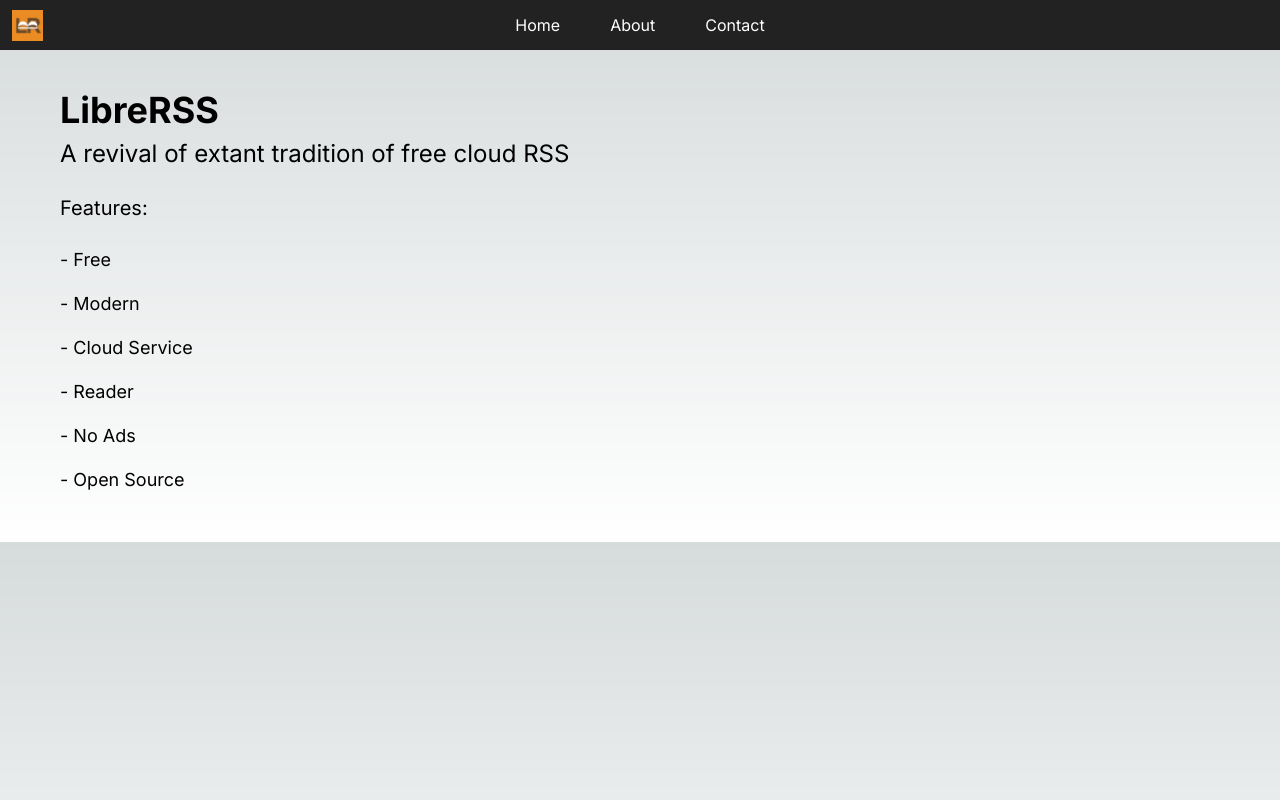
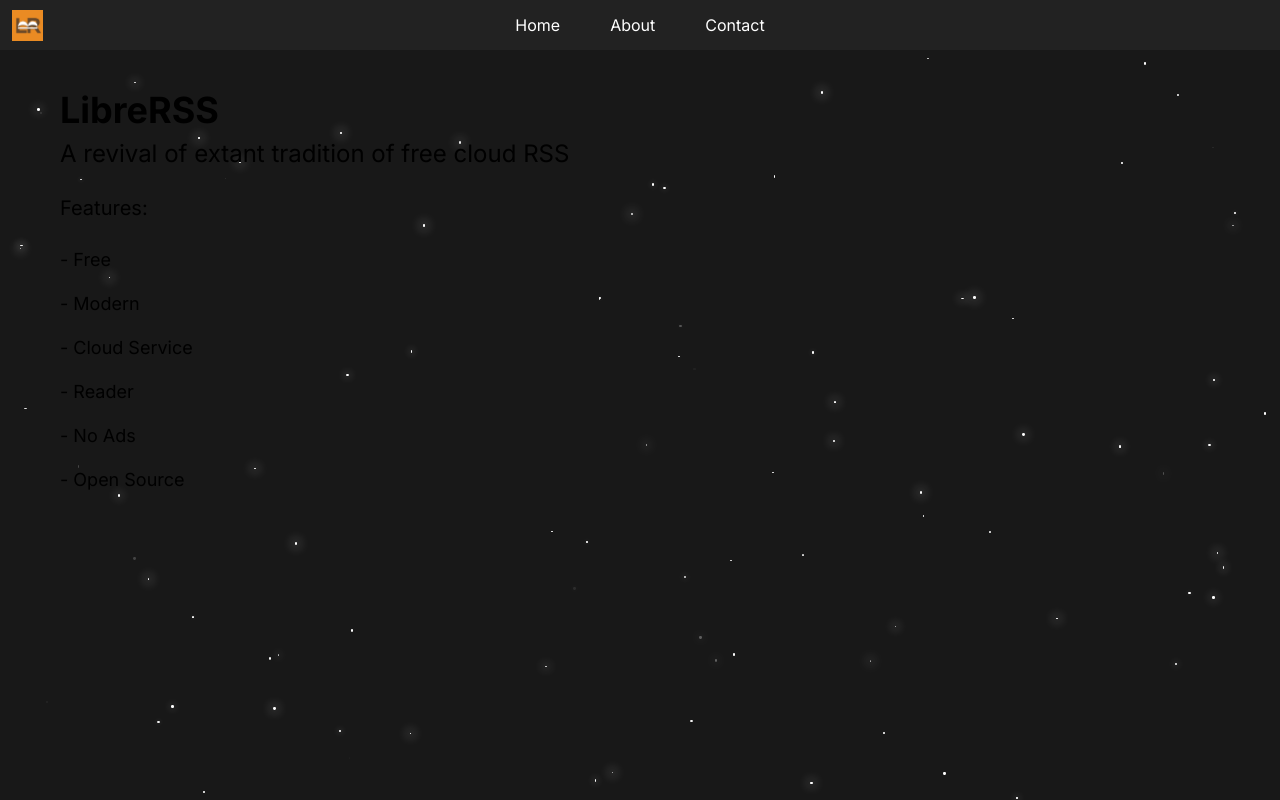
Before and after one commit to evanschoffstall/Librerss, a Next.js app: page / in a window 1280 px wide. Built offline with nearby package versions, Linux system fonts and the light colour scheme.

Commit message:
Space background

```diff
--- /dev/null
+++ b/app/components/Space/Space.css
@@ -0,0 +1,38 @@
+.space {
+  position: absolute;
+  width: 100vw;
+  height: 100vh;
+  background: #181818;
+  overflow: hidden;
+  z-index: -1;
+}
+
+.star {
+  position: absolute;
+  background: white;
+  border-radius: 50%;
+}
+
+@keyframes twinkle {
+  0% {
+    opacity: 0;
+  }
+  50% {
+    opacity: 1;
+  }
+  100% {
+    opacity: 0;
+  }
+}
+
+@keyframes glow {
+  0% {
+    box-shadow: 0 0 0px 0px rgba(255, 255, 255, 0);
+  }
+  50% {
+    box-shadow: 0 0 10px 5px rgba(255, 255, 255, 0.1);
+  }
+  100% {
+    box-shadow: 0 0 0px 0px rgba(255, 255, 255, 0);
+  }
+}
--- /dev/null
+++ b/app/components/Space/Space.tsx
@@ -0,0 +1,41 @@
+import React, { useMemo } from "react";
+import "./Space.css";
+
+const MAX_PERCENTAGE = 100;
+const MAX_STAR_SIZE = 3;
+const MAX_GLOW_TIME = 10;
+const MAX_TWINKLE_TIME = 15;
+
+const getRandomNumber = (max: number, min: number = 0) =>
+  Math.random() * (max - min) + min;
+
+const generateStarStyle = () => {
+  const shouldTwinkle = Math.random() < 0.5;
+  const animation = shouldTwinkle
+    ? `glow ${getRandomNumber(MAX_GLOW_TIME, 1)}s infinite alternate-reverse,
+         twinkle ${getRandomNumber(MAX_TWINKLE_TIME, 4)}s infinite`
+    : `glow ${getRandomNumber(MAX_GLOW_TIME, 1)}s infinite alternate-reverse`;
+
+  return {
+    height: `${getRandomNumber(MAX_STAR_SIZE, 1)}px`,
+    width: `${getRandomNumber(MAX_STAR_SIZE, 1)}px`,
+    top: `${getRandomNumber(MAX_PERCENTAGE)}vh`,
+    left: `${getRandomNumber(MAX_PERCENTAGE)}vw`,
+    animation,
+  };
+};
+
+const Star = React.memo(() => {
+  const style = generateStarStyle();
+  return <div className={`star`} style={style} />;
+});
+
+const Space: React.FC = () => {
+  const stars = useMemo(
+    () => Array.from({ length: 100 }, (_, i) => <Star key={i} />),
+    []
+  );
+  return <div className="space">{stars}</div>;
+};
+
+export default Space;
--- a/app/layout.tsx
+++ b/app/layout.tsx
@@ -3,6 +3,7 @@ import { Inter } from "next/font/google";
 import "./globals.css";
 import Menubar from "./components/Menubar/Menubar";
 import Debug from "./components/Debug/Debug";
+import Space from "./components/Space/Space";
 
 const inter = Inter({ subsets: ["latin"] });
 
@@ -19,6 +20,7 @@ export default function RootLayout({
   return (
     <html lang="en">
       <body className={inter.className}>
+        <Space />
         <Debug />
         <header>
           <Menubar />
```
